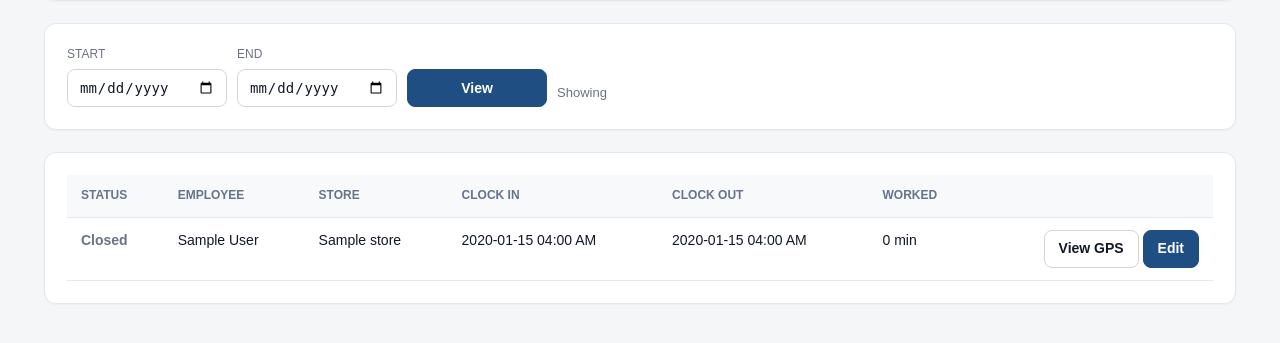
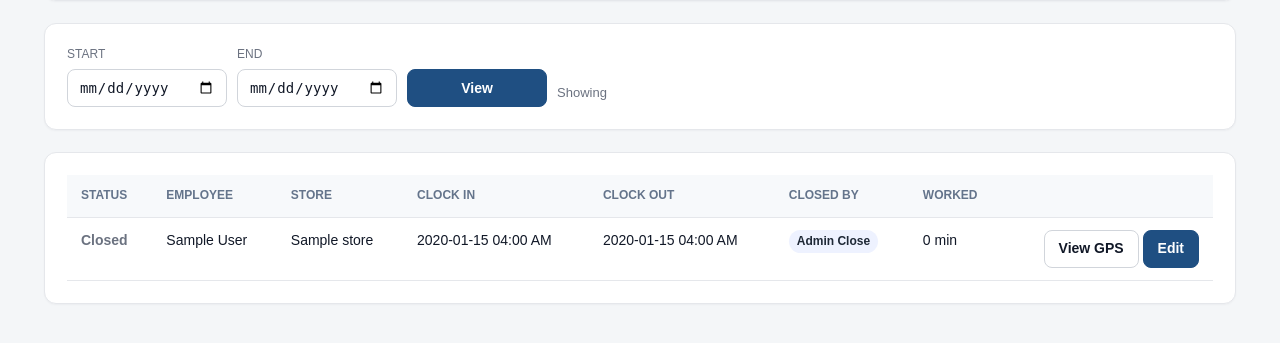
Before and after one commit to keatonmc15/clockin_app, a Flask app: page /admin/shifts in a window 1280 px wide. Shown: the part 212-555 px from the top of the page. Run offline with Flask 3, Linux system fonts and the light colour scheme; the visitor is signed in with stand-in values (Sample User, id 1); tables that the repository leaves empty hold one stand-in row (values such as "Sample post"); parts of the project's set-up code (start-up, migrations or seed data) failed here and were passed over; some libraries are stand-ins or nearby versions.

Commit message:
Add durable auto-exit tracking and clock-out source badges

```diff
--- a/app.py
+++ b/app.py
@@ -185,6 +185,7 @@ class Shift(db.Model):
     # ✅ Option 2: capture device uuid on punches
     clock_in_device_uuid = db.Column(db.String(120), nullable=True)
     clock_out_device_uuid = db.Column(db.String(120), nullable=True)
+    clock_out_source = db.Column(db.String(32), nullable=True)
 
     # --- Admin override audit fields (B) ---
     closed_by_admin = db.Column(db.Boolean, nullable=False, default=False)
@@ -435,6 +436,26 @@ def shift_hours(shift: "Shift") -> float:
     mins = shift_minutes(shift)
     return float(Decimal(mins) / Decimal(60)) if mins else 0.0
 
+def shift_clock_out_source(shift: "Shift") -> str:
+    if not shift or not shift.clock_out:
+        return "open"
+    source = (getattr(shift, "clock_out_source", None) or "").strip().lower()
+    if source in {"employee", "auto_exit", "admin"}:
+        return source
+    if (getattr(shift, "admin_closed_by", None) or "").strip().upper() == "AUTO_EXIT":
+        return "auto_exit"
+    if getattr(shift, "closed_by_admin", False):
+        return "admin"
+    return "employee"
+
+def shift_clock_out_label(shift: "Shift") -> str:
+    return {
+        "employee": "Employee Clock-Out",
+        "auto_exit": "Auto Exit",
+        "admin": "Admin Close",
+        "open": "Open",
+    }.get(shift_clock_out_source(shift), "Employee Clock-Out")
+
 def last_completed_payroll_week(reference: datetime | None = None):
     ref_local = reference or now_local()
     weekday = ref_local.weekday()  # Monday=0
@@ -661,6 +682,8 @@ def inject_helpers():
         minutes_to_human=minutes_to_human,
         minutes_to_short=minutes_to_short,
         minutes_to_decimal_hours=minutes_to_decimal_hours,
+        shift_clock_out_source=shift_clock_out_source,
+        shift_clock_out_label=shift_clock_out_label,
         suggest_employee_username=suggest_employee_username
     )
 
@@ -751,6 +774,7 @@ with app.app_context():
 
     _ensure_column("shifts", "clock_in_device_uuid", "VARCHAR(120)")
     _ensure_column("shifts", "clock_out_device_uuid", "VARCHAR(120)")
+    _ensure_column("shifts", "clock_out_source", "VARCHAR(32)")
 
 # -----------------------------
 # Fingerprint (DEBUG)
@@ -1262,6 +1286,7 @@ def api_mobile_clock_out():
     open_shift.clock_out_lat = lat
     open_shift.clock_out_lng = lon
     open_shift.clock_out_device_uuid = device_uuid
+    open_shift.clock_out_source = "employee"
 
     db.session.commit()
 
@@ -1291,6 +1316,8 @@ def api_mobile_auto_exit_close():
     accuracy_m = data.get("accuracy_m")
     device_uuid = _coerce_str(data.get("device_uuid") or data.get("uuid"))
     device_label = _coerce_str(data.get("device_label"))
+    expected_shift_id = data.get("shift_id")
+    expected_store_id = data.get("store_id")
 
     # optional: reason from app
     reason = (data.get("reason") or "Auto-close after EXIT").strip()
@@ -1319,6 +1346,28 @@ def api_mobile_auto_exit_close():
     )
     if not open_shift:
         return jsonify({"ok": True, "already_closed": True, "message": "No open shift."}), 200
+
+    try:
+        expected_shift_id = int(expected_shift_id) if expected_shift_id is not None else None
+        expected_store_id = int(expected_store_id) if expected_store_id is not None else None
+    except (TypeError, ValueError):
+        return jsonify({"ok": False, "error": "invalid_expected_shift"}), 400
+
+    if expected_shift_id is not None and open_shift.id != expected_shift_id:
+        return jsonify({
+            "ok": False,
+            "error": "open_shift_changed",
+            "message": "Open shift changed before auto-close.",
+            "open_shift_id": open_shift.id,
+        }), 409
+
+    if expected_store_id is not None and open_shift.store_id != expected_store_id:
+        return jsonify({
+            "ok": False,
+            "error": "open_shift_store_changed",
+            "message": "Open shift store changed before auto-close.",
+            "open_shift_id": open_shift.id,
+        }), 409
 
     store = Store.query.get(open_shift.store_id)
     if not store:
@@ -1351,7 +1400,7 @@ def api_mobile_auto_exit_close():
     # Touch employee device last-seen
     _touch_employee_device(emp, device_uuid, device_label)
 
-    # Close shift as admin override
+    # Close the employee's current open shift after confirmed geofence exit.
     old_in = open_shift.clock_in
     old_out = open_shift.clock_out
 
@@ -1359,8 +1408,9 @@ def api_mobile_auto_exit_close():
     open_shift.clock_out_lat = lat
     open_shift.clock_out_lng = lon
     open_shift.clock_out_device_uuid = device_uuid
-
-    open_shift.closed_by_admin = True
+    open_shift.clock_out_source = "auto_exit"
+
+    open_shift.closed_by_admin = False
     open_shift.admin_closed_by = "AUTO_EXIT"
     open_shift.admin_closed_at = now_utc()
     open_shift.admin_close_reason = reason
@@ -1903,6 +1953,7 @@ def api_clockout():
     open_shift.clock_out_lat = lat
     open_shift.clock_out_lng = lng
     open_shift.clock_out_device_uuid = device_uuid
+    open_shift.clock_out_source = "employee"
     db.session.commit()
 
     mins = shift_minutes(open_shift)
@@ -2957,7 +3008,27 @@ def admin_close_shift():
         flash("Shift already closed.", "success")
         return redirect(url_for("admin_shifts"))
 
+    old_in = s.clock_in
+    old_out = s.clock_out
+
     s.clock_out = now_utc()
+    s.clock_out_source = "admin"
+    s.closed_by_admin = True
+    s.admin_closed_by = admin_username()
+    s.admin_closed_at = now_utc()
+    s.admin_close_reason = "Admin close from shifts list"
+
+    audit = ShiftEditAudit(
+        shift_id=s.id,
+        action="admin_close",
+        editor=admin_username(),
+        reason=s.admin_close_reason,
+        old_clock_in=old_in,
+        old_clock_out=old_out,
+        new_clock_in=s.clock_in,
+        new_clock_out=s.clock_out
+    )
+    db.session.add(audit)
     db.session.commit()
     flash("Shift closed.", "success")
     return redirect(url_for("admin_shifts"))
@@ -2983,6 +3054,7 @@ def admin_force_close_shift():
     old_out = s.clock_out
 
     s.clock_out = now_utc()
+    s.clock_out_source = "admin"
     s.closed_by_admin = True
     s.admin_closed_by = admin_username()
     s.admin_closed_at = now_utc()
@@ -3043,6 +3115,7 @@ def admin_shift_new():
             store_id=int(store_id),
             clock_in=cin,
             clock_out=cout,
+            clock_out_source="admin" if cout else None,
             closed_by_admin=True,
             admin_closed_by=admin_username(),
             admin_closed_at=now_utc(),
@@ -3111,6 +3184,10 @@ def admin_shift_edit(shift_id: int):
         s.store_id = int(store_id) if store_id else s.store_id
         s.clock_in = cin
         s.clock_out = cout
+        if cout:
+            s.clock_out_source = "admin"
+        else:
+            s.clock_out_source = None
 
         s.closed_by_admin = True
         s.admin_closed_by = admin_username()
@@ -3193,6 +3270,7 @@ def admin_payroll():
             "store": store_name,
             "clock_in": fmt_dt(s.clock_in),
             "clock_out": fmt_dt(s.clock_out),
+            "clock_out_source": shift_clock_out_label(s),
             "minutes": mins,
             "human_short": minutes_to_short(mins),
         })
@@ -3261,9 +3339,9 @@ def admin_payroll():
         w.writerow([])
 
         w.writerow(["Shift Detail"])
-        w.writerow(["Employee", "Store", "Clock In", "Clock Out", "Minutes", "Time (Short)"])
+        w.writerow(["Employee", "Store", "Clock In", "Clock Out", "Closed By", "Minutes", "Time (Short)"])
         for r in rows:
-            w.writerow([r["employee"], r["store"], r["clock_in"], r["clock_out"], r["minutes"], r["human_short"]])
+            w.writerow([r["employee"], r["store"], r["clock_in"], r["clock_out"], r["clock_out_source"], r["minutes"], r["human_short"]])
 
         output = si.getvalue()
         filename = f"payroll_{start_dt.date().isoformat()}_to_{end_dt.date().isoformat()}.csv"
@@ -3329,7 +3407,7 @@ def admin_payroll():
         ws.freeze_panes = "A6"
 
         ws2 = wb.create_sheet("Shift Detail")
-        detail_headers = ["Employee", "Store", "Clock In", "Clock Out", "Minutes", "Time (Short)"]
+        detail_headers = ["Employee", "Store", "Clock In", "Clock Out", "Closed By", "Minutes", "Time (Short)"]
         ws2.append(detail_headers)
 
         for col_idx in range(1, len(detail_headers) + 1):
@@ -3338,7 +3416,7 @@ def admin_payroll():
             c.alignment = wrap
 
         for r in rows:
-            ws2.append([r["employee"], r["store"], r["clock_in"], r["clock_out"], r["minutes"], r["human_short"]])
+            ws2.append([r["employee"], r["store"], r["clock_in"], r["clock_out"], r["clock_out_source"], r["minutes"], r["human_short"]])
 
         max_col2 = len(detail_headers)
         for row in ws2.iter_rows(min_row=1, max_row=ws2.max_row, min_col=1, max_col=max_col2):
--- a/templates/admin_shift_edit.html
+++ b/templates/admin_shift_edit.html
@@ -13,6 +13,7 @@
       <div><strong>Clock In:</strong> {{ fmt_dt(s.clock_in) }}</div>
       <div><strong>Clock Out:</strong> {{ fmt_dt(s.clock_out) or "—" }}</div>
       {% if s.clock_out %}
+        <div><strong>Closed By:</strong> <span class="badge bg-secondary">{{ shift_clock_out_label(s) }}</span></div>
         <div><strong>Worked:</strong> {{ minutes_to_human(shift_minutes(s)) }}</div>
       {% endif %}
     </div>
--- a/templates/payroll.html
+++ b/templates/payroll.html
@@ -142,6 +142,7 @@
             <th>Store</th>
             <th>Clock In</th>
             <th>Clock Out</th>
+            <th>Closed By</th>
             <th class="right">Minutes</th>
             <th class="right">Time</th>
           </tr>
@@ -153,6 +154,7 @@
               <td>{{ r.store }}</td>
               <td>{{ r.clock_in }}</td>
               <td>{{ r.clock_out }}</td>
+              <td><span class="payroll-pill">{{ r.clock_out_source }}</span></td>
               <td class="right">{{ r.minutes }}</td>
               <td class="right">{{ r.human_short }}</td>
             </tr>
--- a/templates/shifts.html
+++ b/templates/shifts.html
@@ -63,6 +63,7 @@
           <th>Store</th>
           <th>Clock In</th>
           <th>Clock Out</th>
+          <th>Closed By</th>
           <th>Worked</th>
           <th></th>
         </tr>
@@ -81,6 +82,13 @@
             <td>{{ s.store.name }}</td>
             <td>{{ fmt_dt(s.clock_in) }}</td>
             <td>{{ fmt_dt(s.clock_out) }}</td>
+            <td>
+              {% if s.clock_out %}
+                <span style="display:inline-block; padding:3px 8px; border-radius:999px; background:#eef2ff; color:#1f2937; font-size:12px; font-weight:700;">{{ shift_clock_out_label(s) }}</span>
+              {% else %}
+                <span style="display:inline-block; padding:3px 8px; border-radius:999px; background:#ecfdf5; color:#166534; font-size:12px; font-weight:700;">Open</span>
+              {% endif %}
+            </td>
             <td>
               {% if s.clock_out %}
                 {{ minutes_to_human(shift_minutes(s)) }}
@@ -106,7 +114,7 @@
 
         {% if shifts|length == 0 %}
           <tr>
-            <td colspan="7" style="padding:16px; color:#6b7280;">No shifts found.</td>
+            <td colspan="8" style="padding:16px; color:#6b7280;">No shifts found.</td>
           </tr>
         {% endif %}
       </tbody>
```
Also changed, not shown: templates/admin.html (+8 -0 lines).
